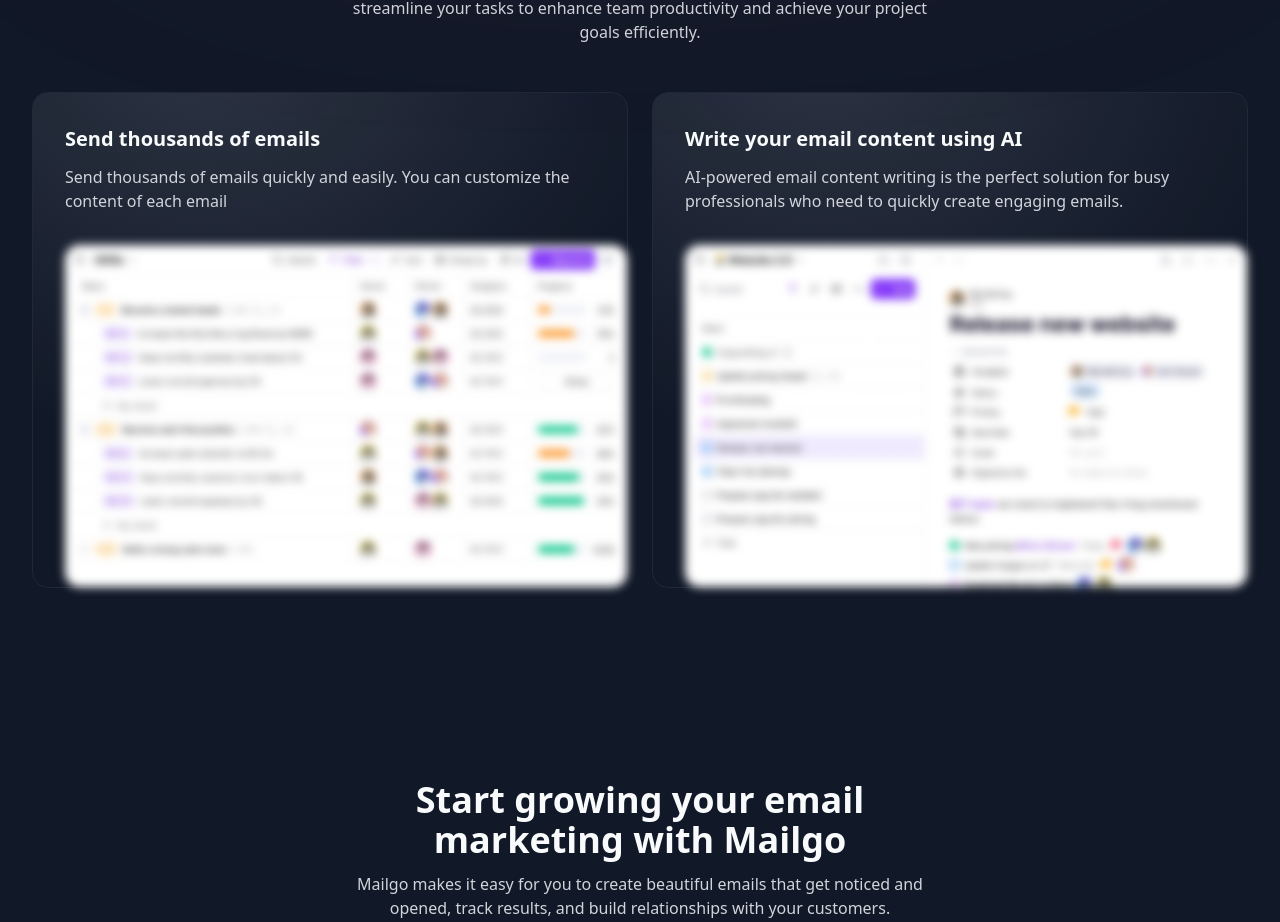
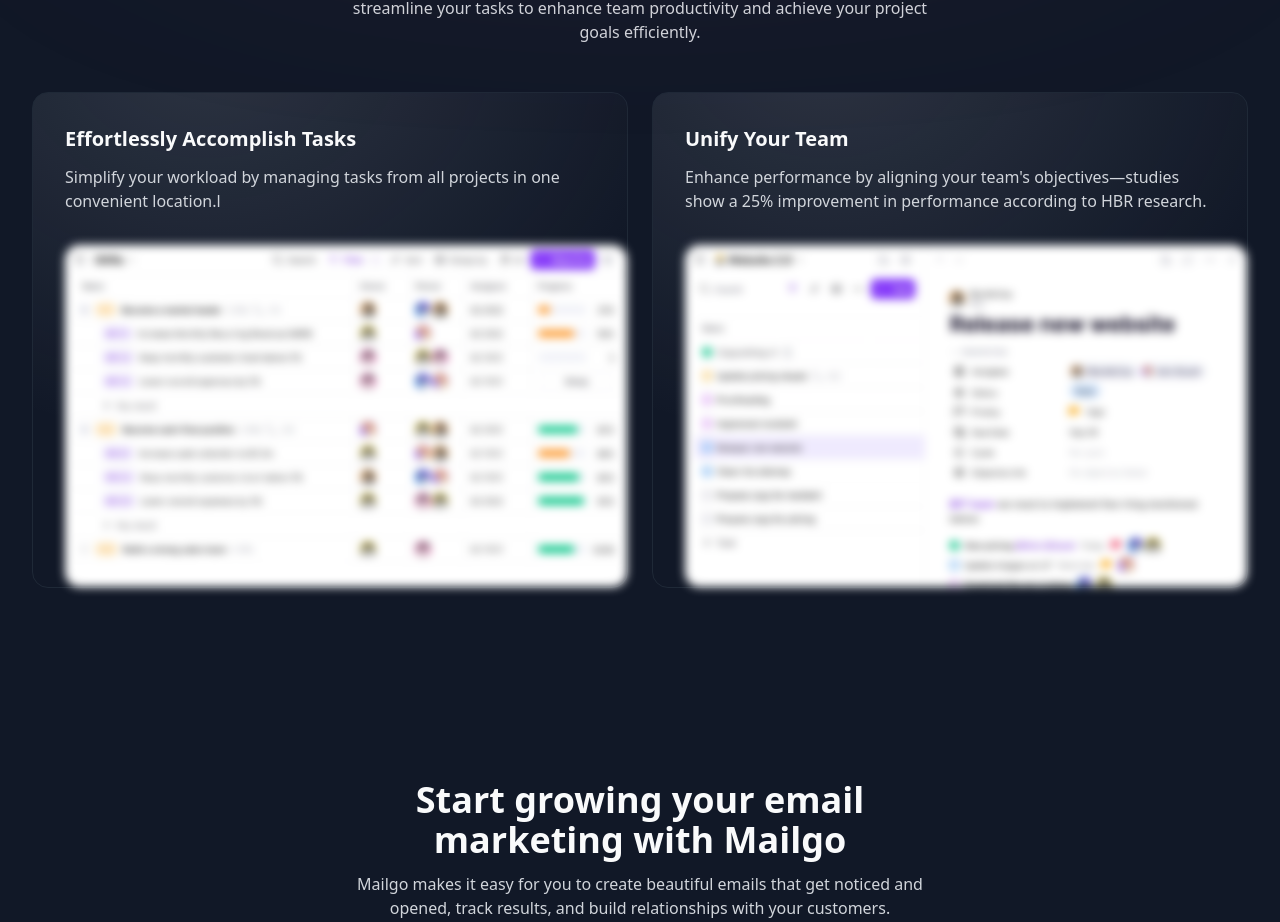
Before and after one commit to Princeajuzie/efficsynclanding, a Next.js app: page / in a window 1280 px wide. Shown: the part 1496-2418 px from the top of the page. Built offline with nearby package versions, Linux system fonts and the light colour scheme.

Commit message:
feat: new feat

```diff
--- a/components/ui/VisualFeatures/VisualFeatures.jsx
+++ b/components/ui/VisualFeatures/VisualFeatures.jsx
@@ -6,13 +6,13 @@ import Image from "next/image";
 const VisualFeatures = () => {
   const features = [
     {
-      title: "Send thousands of emails",
-      desc: "Send thousands of emails quickly and easily. You can customize the content of each email",
+      title: "Effortlessly Accomplish Tasks",
+      desc: "Simplify your workload by managing tasks from all projects in one convenient location.l",
       img: Feature1,
     },
     {
-      title: "Write your email content using AI",
-      desc: "AI-powered email content writing is the perfect solution for busy professionals who need to quickly create engaging emails.",
+      title: "Unify Your Team",
+      desc: "Enhance performance by aligning your team's objectives—studies show a 25% improvement in performance according to HBR research.",
       img: Feature2,
     },
   ];
@@ -52,8 +52,8 @@ const VisualFeatures = () => {
                     className="w-full ml-auto"
                     alt={item.title}
                     style={{
-                        filter: "blur(5px)",
-                      }}
+                      filter: "blur(5px)",
+                    }}
                   />
                 </div>
               </li>
```
